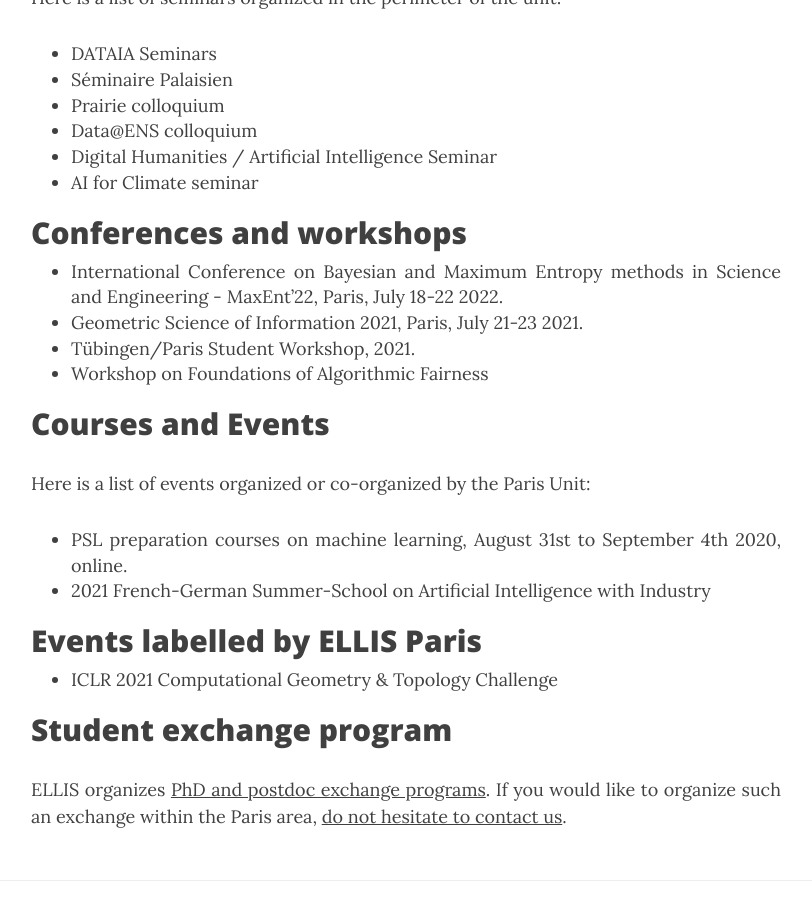
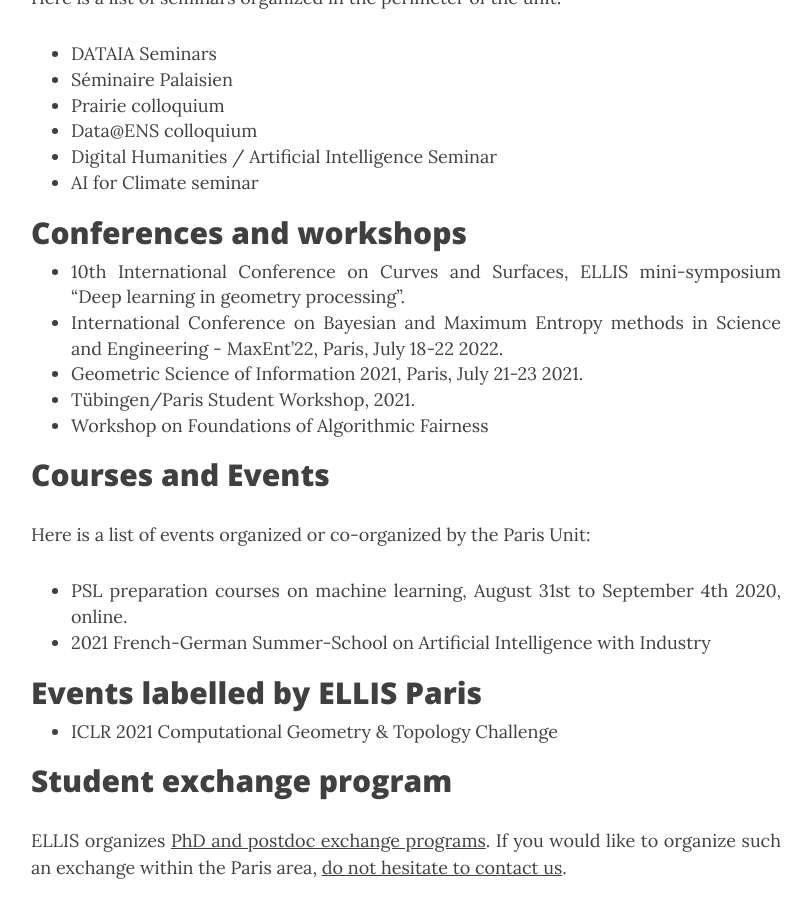
Before and after one commit to ellis-paris/ellis-paris.github.io, a Jekyll site: the page built from events.md, in a window 1280 px wide and 900 px high, scrolled down 465 px. Shown: the whole window, without its empty margins (234-1046 px from the left). Built offline with Jekyll 4.4.1, drawn with Linux system fonts in a browser that asks for light colours; nearby versions of some CDN libraries.

Commit message:
Update events.md

```diff
--- a/events.md
+++ b/events.md
@@ -19,6 +19,7 @@ Here is a list of seminars organized in the perimeter of the unit:
 Conferences and workshops
 ---
 
+- [10th International Conference on Curves and Surfaces](https://cs2022.sciencesconf.org/), ELLIS mini-symposium "Deep learning in geometry processing".
 - [International Conference on Bayesian and Maximum Entropy methods in Science and Engineering - MaxEnt'22](https://maxent22.see.asso.fr/), Paris, July 18-22 2022.
 - [Geometric Science of Information 2021](https://www.see.asso.fr/en/GSI2021), Paris, July 21-23 2021.
 - [Tübingen/Paris Student Workshop](), 2021.
```
